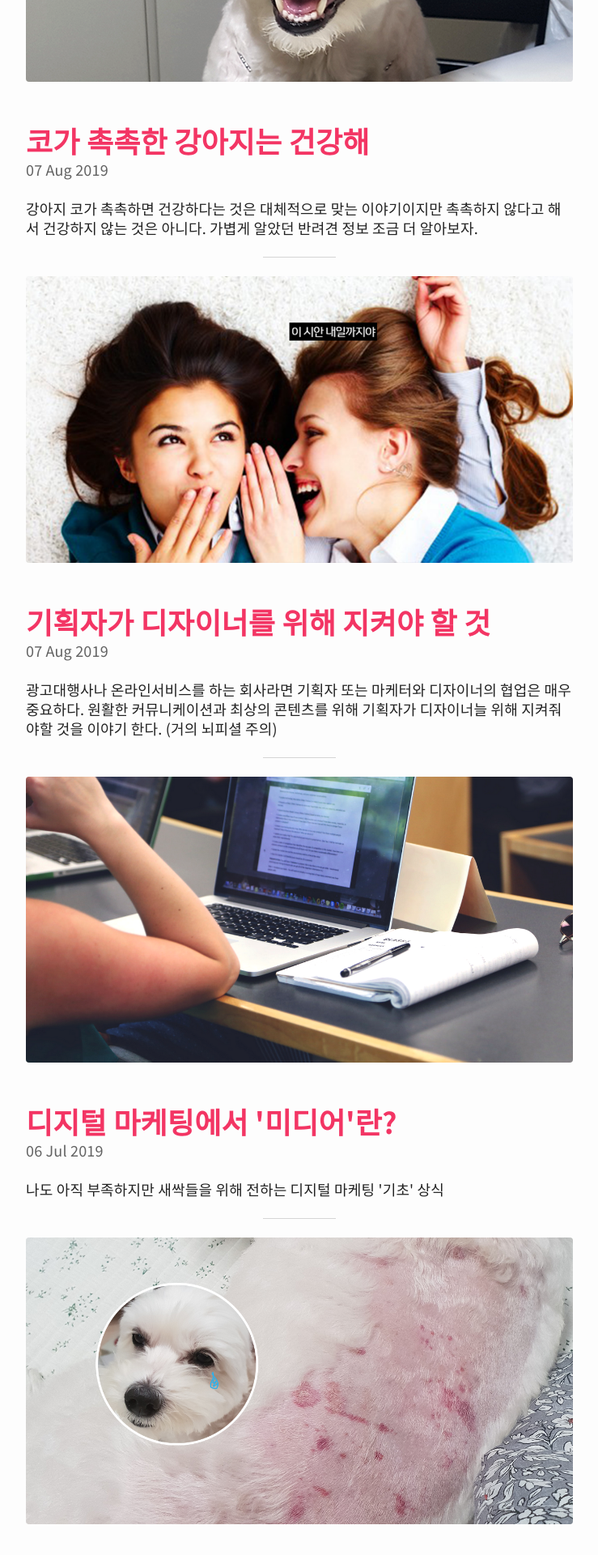
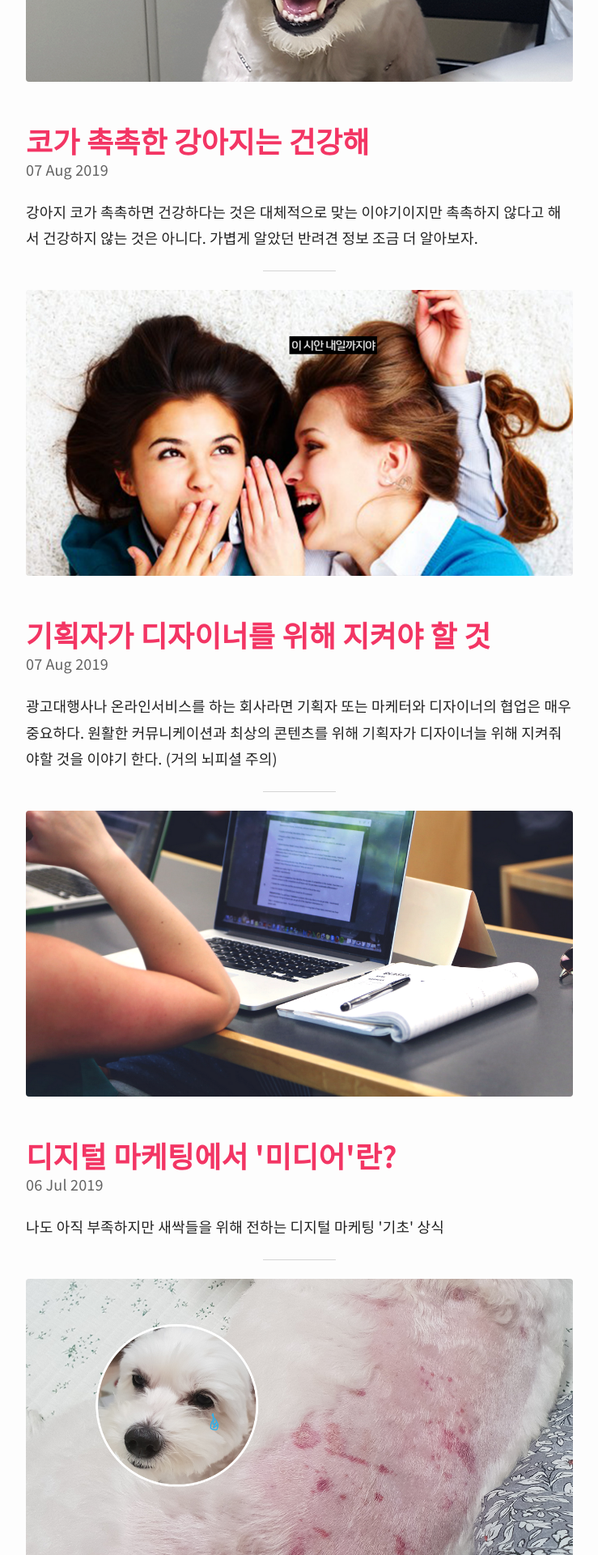
Before and after one commit to nayoungeee/naketer, a Jekyll site: the page built from index.html, in a window 1280 px wide. Shown: the part 551-2471 px from the top of the page at 81% size, without its empty margins (270-1009 px from the left). Built offline with Jekyll 4.4.1, drawn with Linux system fonts in a browser that asks for light colours; the list of posts is cut into pages by our own code.

Commit message:
행간 조정 test

```diff
--- a/_layouts/default.html
+++ b/_layouts/default.html
@@ -32,8 +32,7 @@
 		<main>
 
 			{{ content }}
-		<p>
-			안녕 </p>
+
 
 
 	  </main>
--- a/_sass/typography.scss
+++ b/_sass/typography.scss
@@ -16,7 +16,7 @@ p, ul, ol {
 	font-size: 1em; /* 16px */
 	line-height: 1.5em; /* 24px/16px */
 	margin-bottom: 1.5em; /* 24px/16px */
-	line-height: 2.5;
+	line-height: 1.8em;
 }
 
 h1 {
@@ -59,6 +59,7 @@ p, ul, ol {
 	font-size: 1em; /* 18px */
 	line-height: 1.3334em; /* 24px/18px */
 	margin-bottom: 1.3334em; /* 24px/18px */
+	line-height: 1.8em;
 }
 
 h1 {
```
